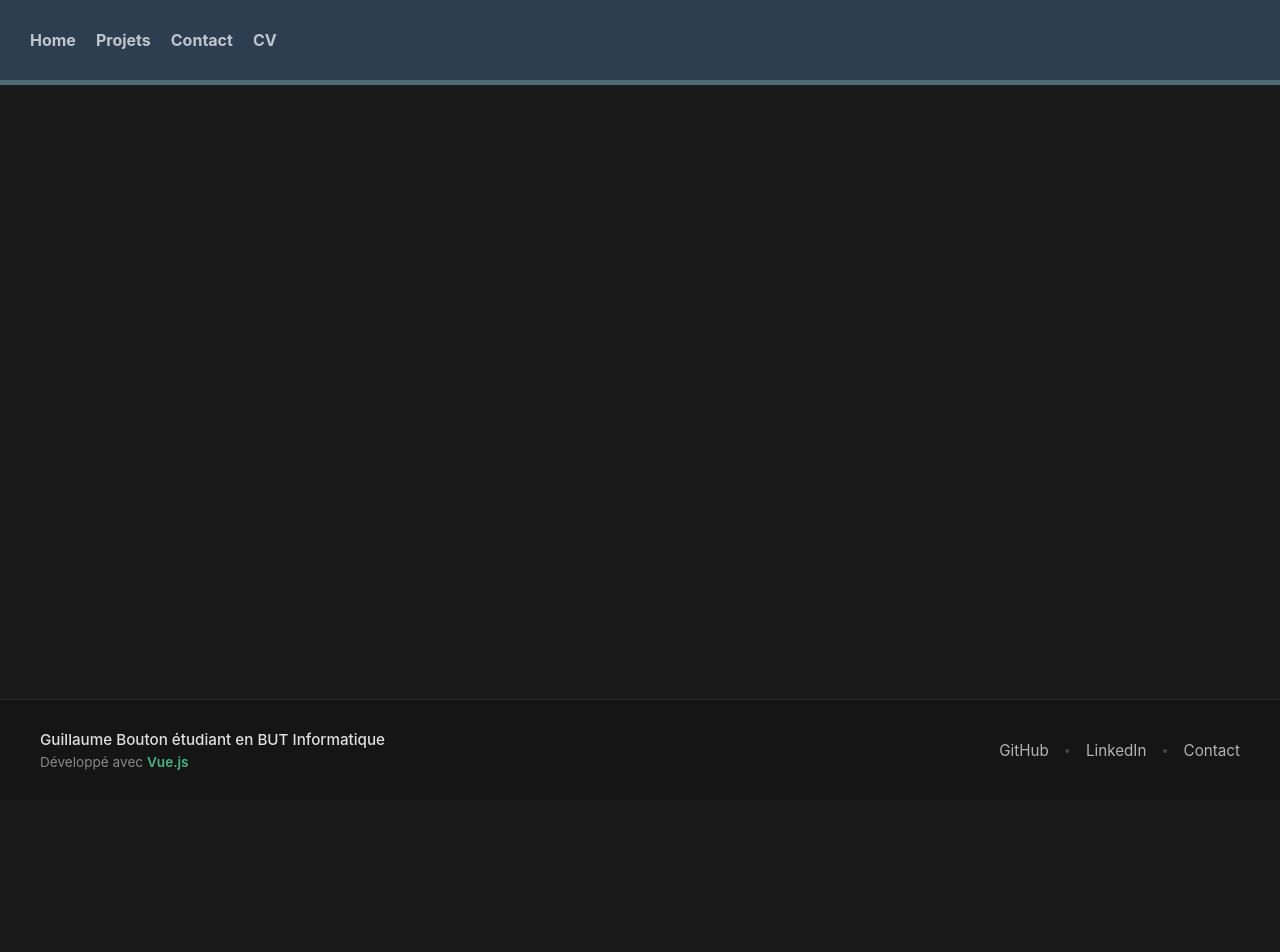
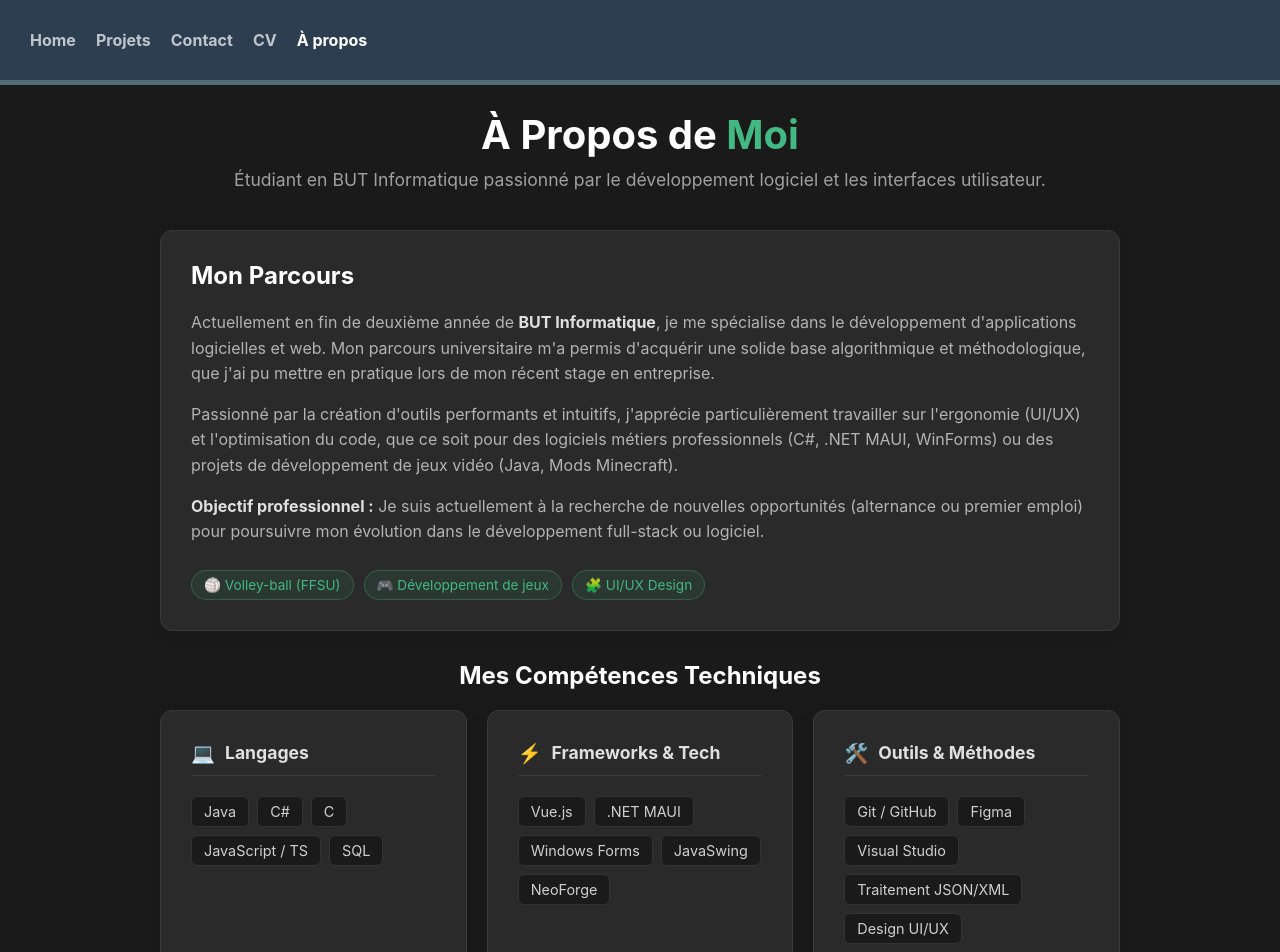
Before and after one commit to Guillaume-Btn/Portfolio, a Vue app: page /#/about in a window 1280 px wide. Shown: the top 952 px of the page. Before the commit the page ends 800 px from the top, so only its background shows below. Built offline with nearby package versions, Linux system fonts and the light colour scheme.

Commit message:
add About

```diff
--- a/src/components/NavComponent.vue
+++ b/src/components/NavComponent.vue
@@ -6,6 +6,7 @@
     <RouterLink :to="{ name: 'projects' }">Projets</RouterLink>
     <RouterLink :to="{ name: 'contact' }">Contact</RouterLink>
     <RouterLink :to="{ name: 'cv' }">CV</RouterLink>
+    <RouterLink :to="{ name: 'about' }">À propos</RouterLink>
   </nav>
 </template>
 <style scoped>
--- a/src/router/index.ts
+++ b/src/router/index.ts
@@ -2,6 +2,7 @@ import ContactView from '@/views/ContactView.vue'
 import CvView from '@/views/CvView.vue'
 import HomeView from '@/views/HomeView.vue'
 import ProjectsView from '@/views/ProjectsView.vue'
+import AboutView from '@/views/AboutView.vue'
 import { createRouter, createWebHashHistory } from 'vue-router'
 
 const router = createRouter({
@@ -27,6 +28,11 @@ const router = createRouter({
       name: 'contact',
       component: ContactView,
     },
+    {
+      path: '/about',
+      name: 'about',
+      component: AboutView,
+    }
   ],
 })
 
--- /dev/null
+++ b/src/views/AboutView.vue
@@ -0,0 +1,224 @@
+<template>
+  <div class="about-page">
+    <div class="header-section">
+      <h1>À Propos de <span class="highlight">Moi</span></h1>
+      <p>Étudiant en BUT Informatique passionné par le développement logiciel et les interfaces utilisateur.</p>
+    </div>
+
+    <div class="about-content">
+      <!-- Section Présentation -->
+      <div class="profile-section card-style">
+        <div class="profile-text">
+          <h3>Mon Parcours</h3>
+          <p>
+            Actuellement en fin de deuxième année de <strong>BUT Informatique</strong>, je me spécialise dans le développement d'applications logicielles et web. Mon parcours universitaire m'a permis d'acquérir une solide base algorithmique et méthodologique, que j'ai pu mettre en pratique lors de mon récent stage en entreprise.
+          </p>
+          <p>
+            Passionné par la création d'outils performants et intuitifs, j'apprécie particulièrement travailler sur l'ergonomie (UI/UX) et l'optimisation du code, que ce soit pour des logiciels métiers professionnels (C#, .NET MAUI, WinForms) ou des projets de développement de jeux vidéo (Java, Mods Minecraft).
+          </p>
+          <p>
+            <strong>Objectif professionnel :</strong> Je suis actuellement à la recherche de nouvelles opportunités (alternance ou premier emploi) pour poursuivre mon évolution dans le développement full-stack ou logiciel.
+          </p>
+          <div class="personal-interests">
+            <span class="interest-badge">🏐 Volley-ball (FFSU)</span>
+            <span class="interest-badge">🎮 Développement de jeux</span>
+            <span class="interest-badge">🧩 UI/UX Design</span>
+          </div>
+        </div>
+      </div>
+
+      <!-- Section Compétences Techniques -->
+      <div class="skills-section">
+        <h3>Mes Compétences Techniques</h3>
+
+        <div class="skills-grid">
+          <!-- Langages -->
+          <div class="skill-category card-style">
+            <div class="category-header">
+              <span class="icon">💻</span>
+              <h4>Langages</h4>
+            </div>
+            <div class="tech-tags">
+              <span class="tech-tag">Java</span>
+              <span class="tech-tag">C#</span>
+              <span class="tech-tag">C</span>
+              <span class="tech-tag">JavaScript / TS</span>
+              <span class="tech-tag">SQL</span>
+            </div>
+          </div>
+
+          <!-- Frameworks & Technologies -->
+          <div class="skill-category card-style">
+            <div class="category-header">
+              <span class="icon">⚡</span>
+              <h4>Frameworks & Tech</h4>
+            </div>
+            <div class="tech-tags">
+              <span class="tech-tag">Vue.js</span>
+              <span class="tech-tag">.NET MAUI</span>
+              <span class="tech-tag">Windows Forms</span>
+              <span class="tech-tag">JavaSwing</span>
+              <span class="tech-tag">NeoForge</span>
+            </div>
+          </div>
+
+          <!-- Outils & Méthodes -->
+          <div class="skill-category card-style">
+            <div class="category-header">
+              <span class="icon">🛠️</span>
+              <h4>Outils & Méthodes</h4>
+            </div>
+            <div class="tech-tags">
+              <span class="tech-tag">Git / GitHub</span>
+              <span class="tech-tag">Figma</span>
+              <span class="tech-tag">Visual Studio</span>
+              <span class="tech-tag">Traitement JSON/XML</span>
+              <span class="tech-tag">Design UI/UX</span>
+            </div>
+          </div>
+        </div>
+      </div>
+    </div>
+  </div>
+</template>
+
+<style scoped>
+.about-page {
+  max-width: 1000px;
+  margin: 0 auto;
+  padding: 40px 20px;
+}
+
+.header-section {
+  text-align: center;
+  margin-bottom: 40px;
+}
+
+.header-section h1 {
+  font-size: 2.5rem;
+  margin-bottom: 10px;
+}
+
+.highlight {
+  color: #42b883;
+}
+
+.header-section p {
+  color: #a0a0a0;
+  font-size: 1.1rem;
+}
+
+.about-content {
+  display: flex;
+  flex-direction: column;
+  gap: 30px;
+}
+
+.card-style {
+  background-color: #2a2a2a;
+  border-radius: 12px;
+  padding: 30px;
+  border: 1px solid #3a3a3a;
+  box-shadow: 0 4px 15px rgba(0, 0, 0, 0.1);
+}
+
+/* Profil */
+.profile-section h3 {
+  font-size: 1.5rem;
+  color: #ffffff;
+  margin-bottom: 20px;
+}
+
+.profile-text p {
+  color: #b3b3b3;
+  line-height: 1.6;
+  margin-bottom: 15px;
+  font-size: 1rem;
+}
+
+.profile-text strong {
+  color: #e0e0e0;
+}
+
+.personal-interests {
+  display: flex;
+  flex-wrap: wrap;
+  gap: 10px;
+  margin-top: 25px;
+}
+
+.interest-badge {
+  background-color: rgba(66, 184, 131, 0.1);
+  color: #42b883;
+  padding: 6px 12px;
+  border-radius: 20px;
+  font-size: 0.85rem;
+  border: 1px solid rgba(66, 184, 131, 0.3);
+}
+
+/* Compétences */
+.skills-section h3 {
+  font-size: 1.5rem;
+  color: #ffffff;
+  margin-bottom: 20px;
+  text-align: center;
+}
+
+.skills-grid {
+  display: grid;
+  grid-template-columns: repeat(auto-fit, minmax(280px, 1fr));
+  gap: 20px;
+}
+
+.category-header {
+  display: flex;
+  align-items: center;
+  gap: 10px;
+  margin-bottom: 20px;
+  padding-bottom: 10px;
+  border-bottom: 1px solid #3a3a3a;
+}
+
+.category-header .icon {
+  font-size: 1.2rem;
+}
+
+.category-header h4 {
+  color: #e0e0e0;
+  margin: 0;
+  font-size: 1.1rem;
+}
+
+.tech-tags {
+  display: flex;
+  flex-wrap: wrap;
+  gap: 8px;
+}
+
+.tech-tag {
+  background-color: #1a1a1a;
+  color: #d0d0d0;
+  padding: 6px 12px;
+  border-radius: 6px;
+  font-size: 0.9rem;
+  border: 1px solid #333;
+  transition: all 0.2s ease;
+}
+
+.tech-tag:hover {
+  border-color: #42b883;
+  color: #42b883;
+  transform: translateY(-2px);
+}
+
+/* Responsive */
+@media (max-width: 768px) {
+  .profile-section {
+    padding: 20px;
+  }
+
+  .skills-grid {
+    grid-template-columns: 1fr;
+  }
+}
+</style>
```
